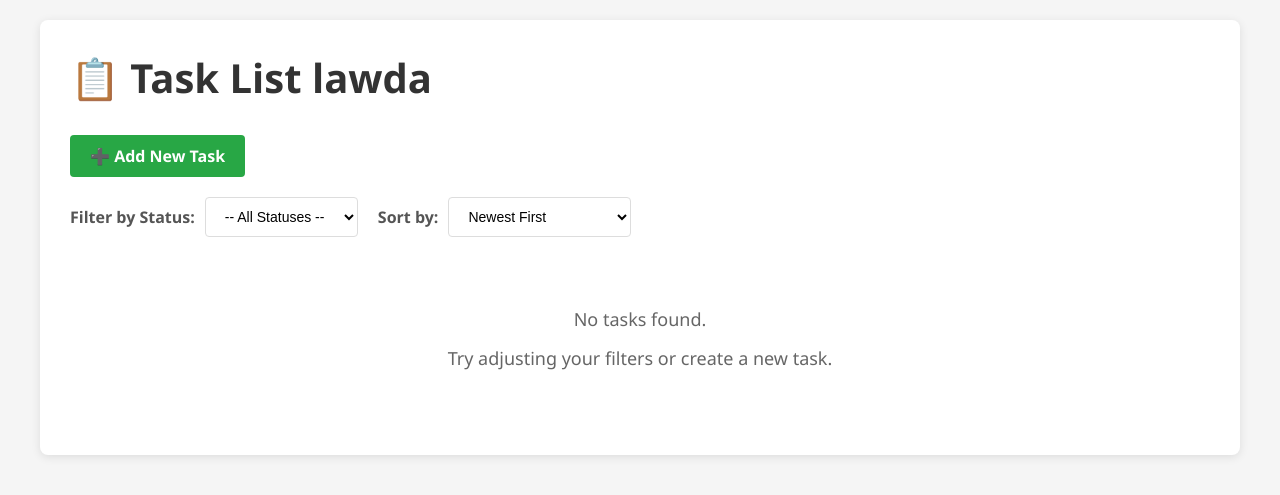
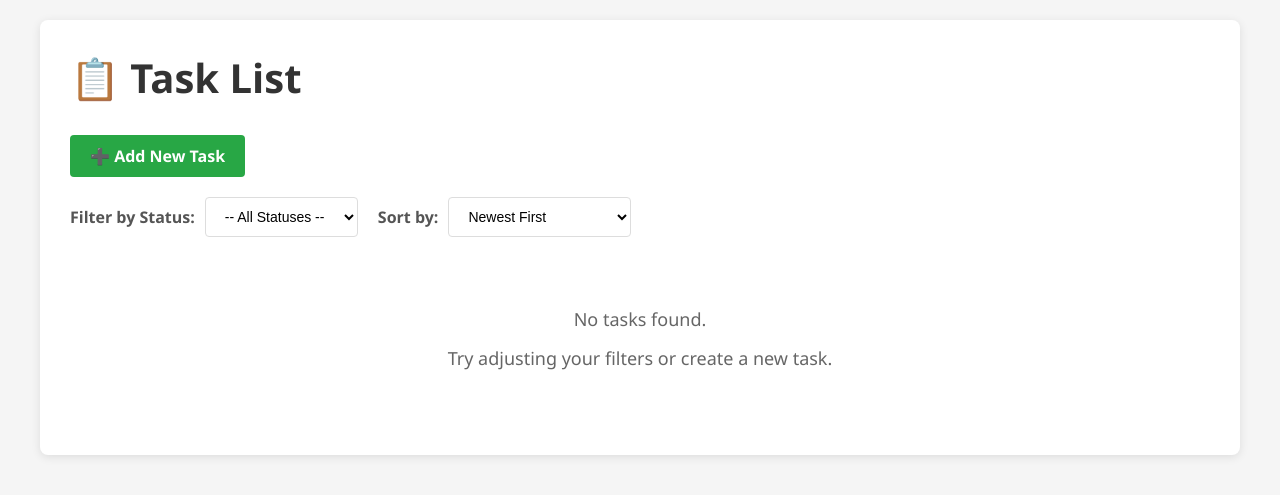
Before and after one commit to larebhasan/Django-TaskList-Web, a Django app: page /tasks/ in a window 1280 px wide. Shown: the top 495 px of the page. Run offline with Django 5.2, Linux system fonts and the light colour scheme; data that the repository does not hold is empty.

```diff
--- a/tasks/templates/tasks/task_list.html
+++ b/tasks/templates/tasks/task_list.html
@@ -262,7 +262,7 @@
 </head>
 <body>
     <div class="container">
-        <h1>📋 Task List lawda</h1>
+        <h1>📋 Task List </h1>
 
         <!-- Add Task Button -->
         <div style="margin-bottom: 20px;">
```
Also changed, not shown: 1 other file.
